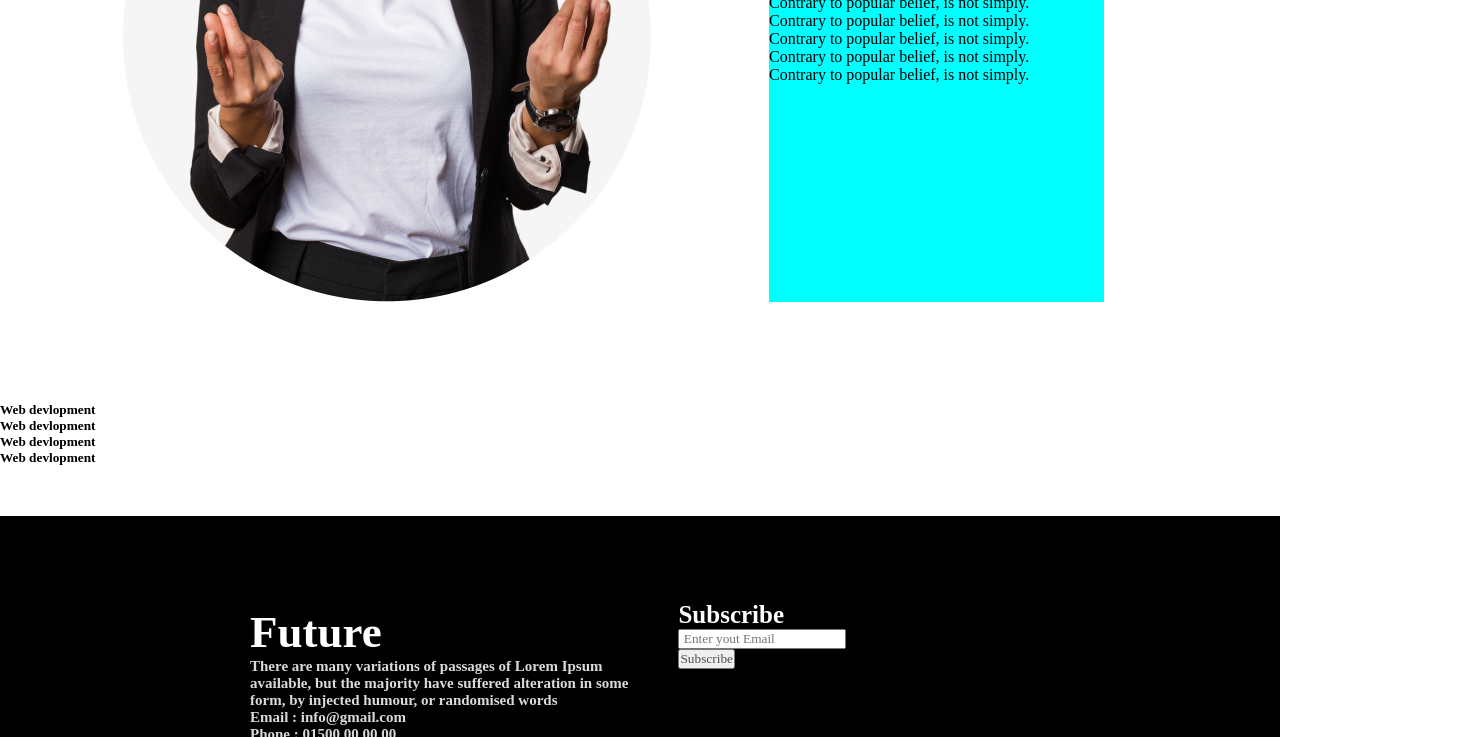
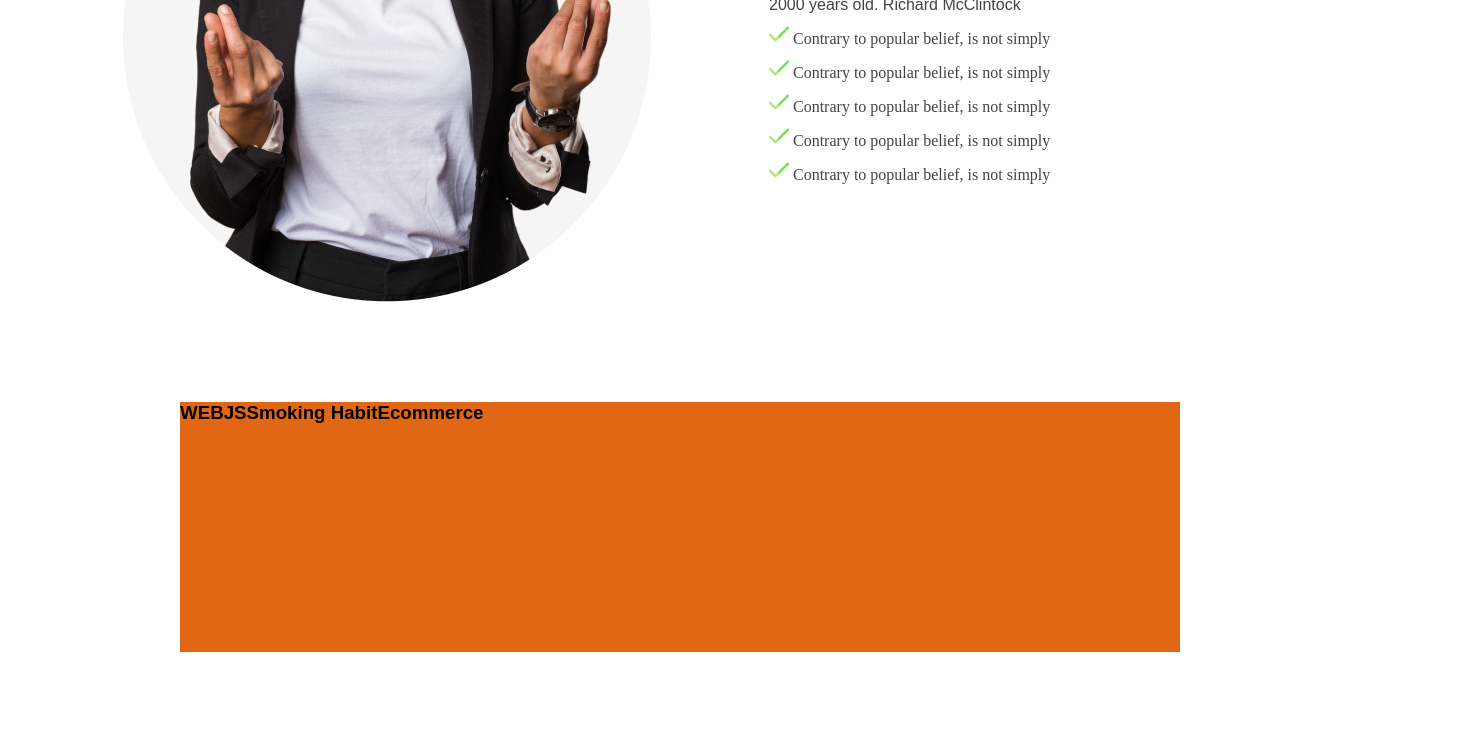
Before and after one commit to Sobujcodings/assignment-1-personal-portfolio-, a plain HTML site: page index.html in a window 1280 px wide. Shown: the part 1290-2027 px from the top of the page, 1466 px wide, since content can reach past the window. Drawn offline with Linux system fonts and the light colour scheme.

Commit message:
3section done out of 5

```diff
--- a/index.html
+++ b/index.html
@@ -32,7 +32,7 @@
 
 
     <article>
-        <img class="person" src="images/person.png" alt="">
+        <img class="person" src="./images/person.png" alt="">
         <section class="article">
             <h2 class="article-title">My failures of <br> previous year</h2>
             <div class="article-description">
@@ -40,11 +40,11 @@
                     simply random text. It has roots in a piece of <br>
                     classical Latin literature from 45 BC, making it over <br>
                     2000 years old. Richard McClintock</p>
-                <p>Contrary to popular belief, is not simply.</p>
-                <p>Contrary to popular belief, is not simply.</p>
-                <p>Contrary to popular belief, is not simply.</p>
-                <p>Contrary to popular belief, is not simply.</p>
-                <p>Contrary to popular belief, is not simply.</p>
+                <img class="tick" src="./images/icons/tick.png" alt=""> Contrary to popular belief, is not simply <br>
+                <img class="tick" src="./images/icons/tick.png" alt=""> Contrary to popular belief, is not simply <br>
+                <img class="tick" src="./images/icons/tick.png" alt=""> Contrary to popular belief, is not simply <br>
+                <img class="tick" src="./images/icons/tick.png" alt=""> Contrary to popular belief, is not simply <br>
+                <img class="tick" src="./images/icons/tick.png" alt=""> Contrary to popular belief, is not simply <br>
             </div>
         </section>
 
@@ -56,34 +56,32 @@
 
 
     <main class="skills">
-        <section class="skill-title">
-            <div class="web">
+        <div class="skill">
+            <h3 class="skill-title"> WEB</h3>
+            <p class="web"></p>
+        </div>
 
-            </div>
-            <div class="web">
-                <h5>Web devlopment</h5>
-            </div>
-
-            </div>
-            <div class="web">
-                <h5>Web devlopment</h5>
-            </div>
+        <div class="skill">
+            <h3 class="skill-title">JS</h3>
+            <p class="web"></p>
+        </div>
 
 
+        <div class="skill">
+            <h3 class="skill-title">Smoking Habit </h3>
+            <p class="web"></p>
+        </div>
 
-            </div>
-            <div class="web">
-                <h5>Web devlopment</h5>
-            </div>
+        <div class="skill">
+            <h3 class="skill-title"> Ecommerce</h3>
+            <p class="web"> </p>
+        </div>
+
+        <!-- <div>
+            <img src="./images/gradient1.png" alt="">
+        </div> -->
 
 
-
-            </div>
-            <div class="web">
-                <h5>Web devlopment</h5>
-            </div>
-
-        </section>
     </main>
 
 
@@ -107,15 +105,18 @@
         <section class="footer">
             <div class="footer-title">Future
 
-                <p class="footer-description">There are many variations of passages of Lorem Ipsum <br>
-                    available, but the majority have suffered alteration in some <br>
-                    form, by injected humour, or randomised words <br>
-                    Email : info@gmail.com <br>
-                    Phone : 01500 00 00 00</p>
+                <p class="footer-description">There are many variations of passages of Lorem Ipsum
+                    available, but the majority have suffered alteration in some
+                    form, by injected humour, or randomised words <br> <br>
+                    <span class="info">
+                        Email : info@gmail.com <br>
+                        Phone : 01500 00 00 00
+                </p>
+                </span>
                 <span class="icon">
-                    <img class="fb" src="images/icons/fb.png" alt="">
-                    <img class="twitter" src="images/icons/twitter.png" alt="">
-                    <img class="youtube" src="images/icons/youtube.png" alt="">
+                    <img class="fb" src="./images/icons/fb.png" alt="">
+                    <img class="twitter" src="./images/icons/twitter.png" alt="">
+                    <img class="youtube" src="./images/icons/youtube.png" alt="">
                 </span>
             </div>
 
--- a/portfolio.css
+++ b/portfolio.css
@@ -2,15 +2,19 @@
     padding: 0px;
     margin: 0px;
     font-family: Work Sans;
-    width: 1366;
-    height: 768;
+    /* max-width: 1366;
+    max-width: 768; */
+    font-family: Arial,'Trebuchet MS', sans-serif;
+
+
+
 }
 
 .header {
     background-image: url(images/banner/banner1.png);
     background-position: left;
     background-repeat: no-repeat;
-    width: 1466px;
+    width: 1366px;
     height: 768px;
     display: flex;
 
@@ -70,9 +74,13 @@
 
 
 
+
+/* article section starts from here */
+
+
+
 .person {
     background-color: #ffffff;
-
 
 }
 
@@ -81,10 +89,12 @@ article {
     margin: 100px 100px;
     display: flex;
 
+
 }
 
+
 .article {
-    background-color: aqua;
+
     margin-top: 250px;
     margin-left: 100px;
 }
@@ -94,56 +104,165 @@ article {
     font-style: normal;
     font-weight: 700;
     font-size: 40px;
+    margin-bottom: 20px;
 
 }
 
-.article-description {}
+.article-description {
+    font-family: 'Work Sans';
+    font-style: normal;
+    font-weight: 400;
+    font-size: 16px;
+    margin-bottom: 50px;
+    color: #444343;
+
+
+}
+
+.tick {
+    height: 20px;
+    width: 20px;
+    margin-top: 10px;
+    color: #444343;
+
+
+
+}
 
 
 
 
 
 
+
+/*  main/skills  section starts from here */
+
+
+.skills {
+    display: flex;
+    background-color: #e26714;
+
+    height: 250px;
+    width:1000px;
+    margin: 100px 180px;
+}
+
+
+
+
+
+
+
+
+
+
+
+
+
+
+
+
+
+
+
+
+
+
+
+/* footer starts from here */
+
+
+
 .footer {
-    background-color: #000000;
+    /* background-color: #111111; */
     display: flex;
-    margin-top: 50px;
-    padding: 40px 200px;
+    justify-content: space-between;
+    background-color: #151414;
+
 
 
 }
 
 .footer-title {
-    padding: 50px;
+
+    padding-top: 60px;
+    padding-bottom: 60px;
+    padding-left: 260px;
     color: #ffffff;
-    font-family: 'Work Sans';
+    font-family: Arial,'Trebuchet MS', sans-serif;
     font-style: normal;
     font-weight: 700;
     font-size: 45px;
+
 
 
 }
 
 .footer-description {
     color: #dadada;
+    font-family: Arial,'Trebuchet MS', sans-serif;
+    font-style: normal;
+    font-weight: 400;
+    font-size: 16px;
+    padding: 20px 0px;
+
+}
+
+
+
+
+
+
+
+
+
+.input-section {
+    padding-right: 300px;
+    padding-top: 80px;
+    padding-bottom: 60px;
+    padding-left: 150px;
+
+
+}
+
+
+
+.input-title {
+
+    color: #ffffff;
+
+    font-family: Arial,'Trebuchet MS', sans-serif;
+    font-style: normal;
+    font-weight: 600;
+    font-size: 20px;
+
+}
+
+
+
+
+#mail {
+    width: 250px;
+    height: 50px;
+    padding-left: 10px;
+    margin-top: 15px;
+    border-radius: 8px;
+    background-color: #151414;
+    border: 1px solid white;
     font-size: 15px;
-    font-style: normal;
+
+
+}
+
+.btn-secondary {
+    color: #e26714;
+    width: 150px;
+    height: 50px;
+    margin-top: 10px;
+    border-radius: 8px;
+    font-size: 15px;
+    font-family: Arial,'Trebuchet MS', sans-serif;
 
 
 
 }
-
-.input-title {
-    padding-top: 45px;
-    color: #ffffff;
-    font-family: 'Work Sans';
-    font-style: normal;
-    font-weight: 600;
-    font-size: 25px;
-}
-
-.btn-secondary {
-    color: #505050;
-
-
-}
```
Also changed, not shown: images/icons/tick.png (added).
